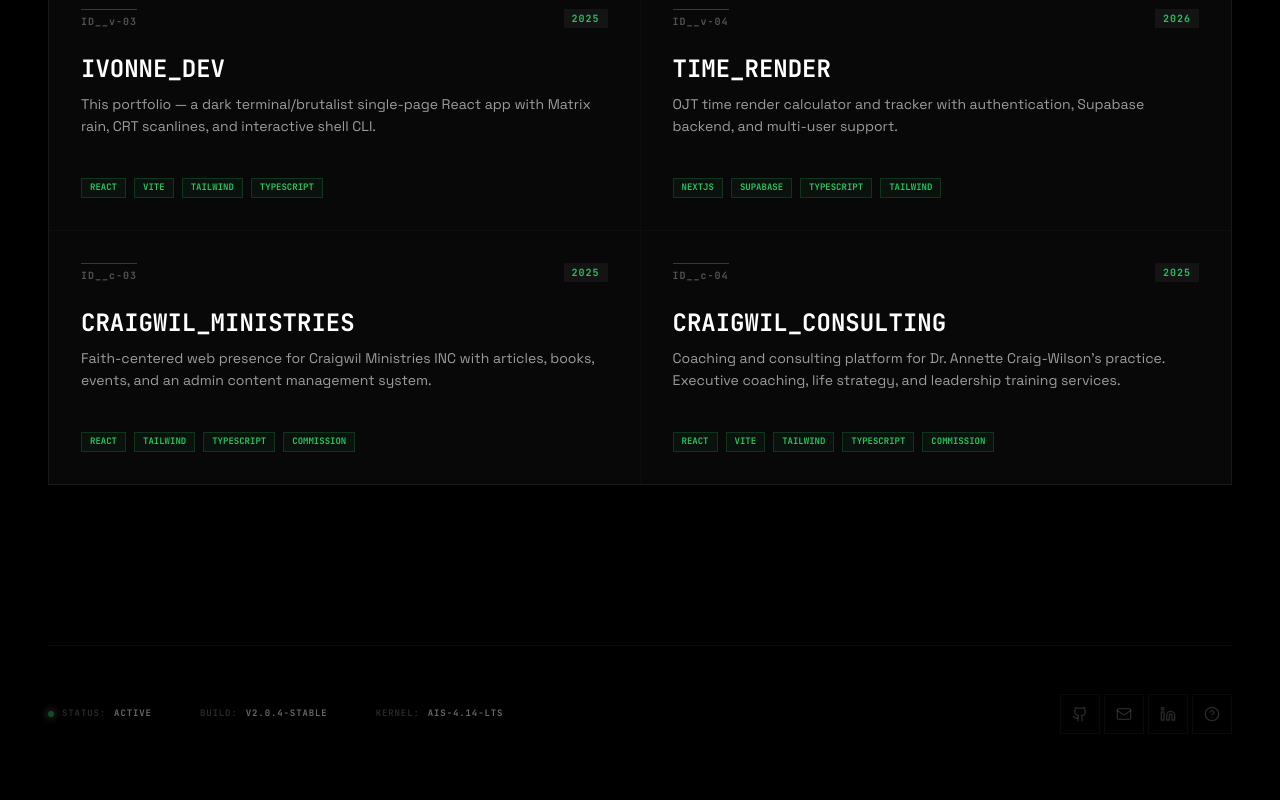
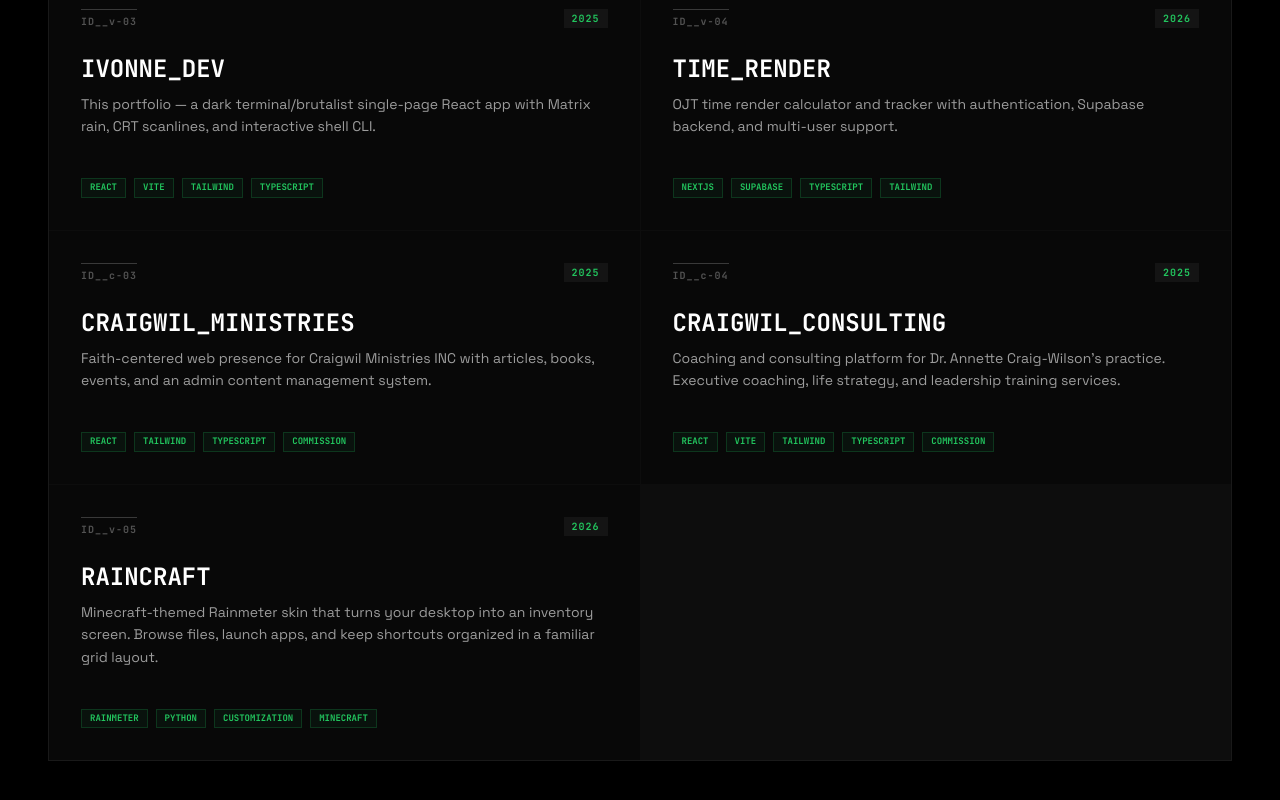
Before and after one commit to angelolandingin-dev/IvonneDev, a React (Vite) app: page / in a window 1280 px wide. Shown: the part 1954-2754 px from the top of the page. Built offline with nearby package versions, Linux system fonts and the light colour scheme.

Commit message:
Added raincraft-github to projects

```diff
--- a/src/App.tsx
+++ b/src/App.tsx
@@ -70,6 +70,14 @@
     tags: ["REACT", "VITE", "TAILWIND", "TYPESCRIPT", "COMMISSION"],
     year: "2025",
     link: "https://craig-wilson-consulting.vercel.app/"
+  },
+  {
+    id: "v-05",
+    title: "RAINCRAFT",
+    description: "Minecraft-themed Rainmeter skin that turns your desktop into an inventory screen. Browse files, launch apps, and keep shortcuts organized in a familiar grid layout.",
+    tags: ["RAINMETER", "PYTHON", "CUSTOMIZATION", "MINECRAFT"],
+    year: "2026",
+    link: "https://github.com/angelolandingin-dev/raincraft-github"
   }
 ];
 
```
Also changed, not shown: 1 other file (tests, documents, lock files or other folders).
